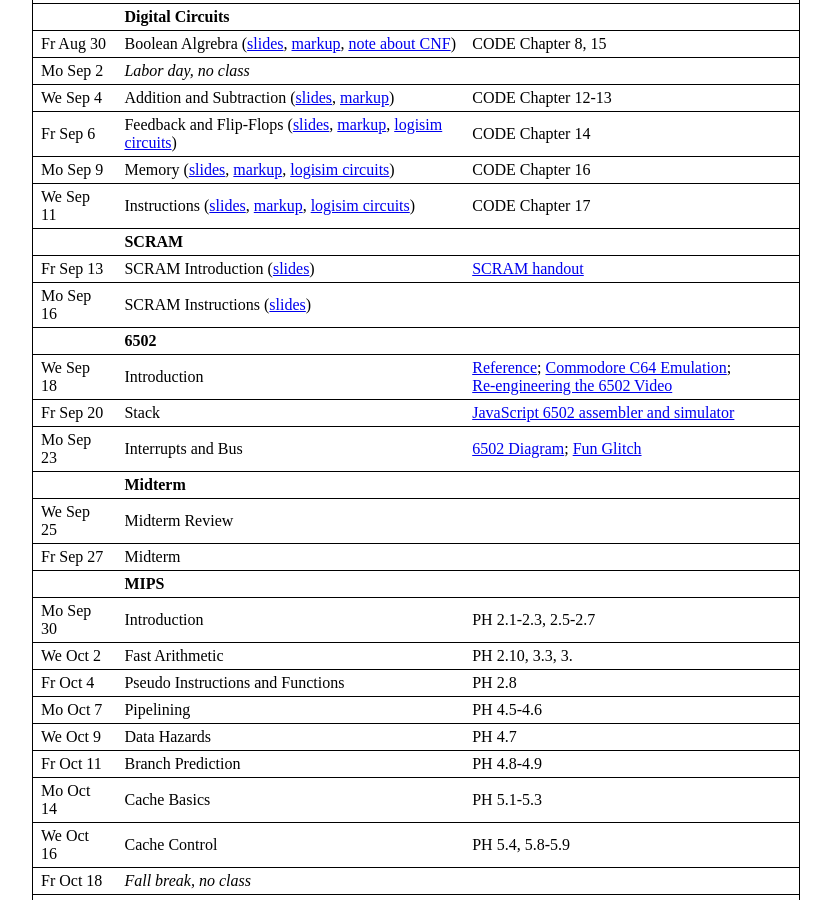
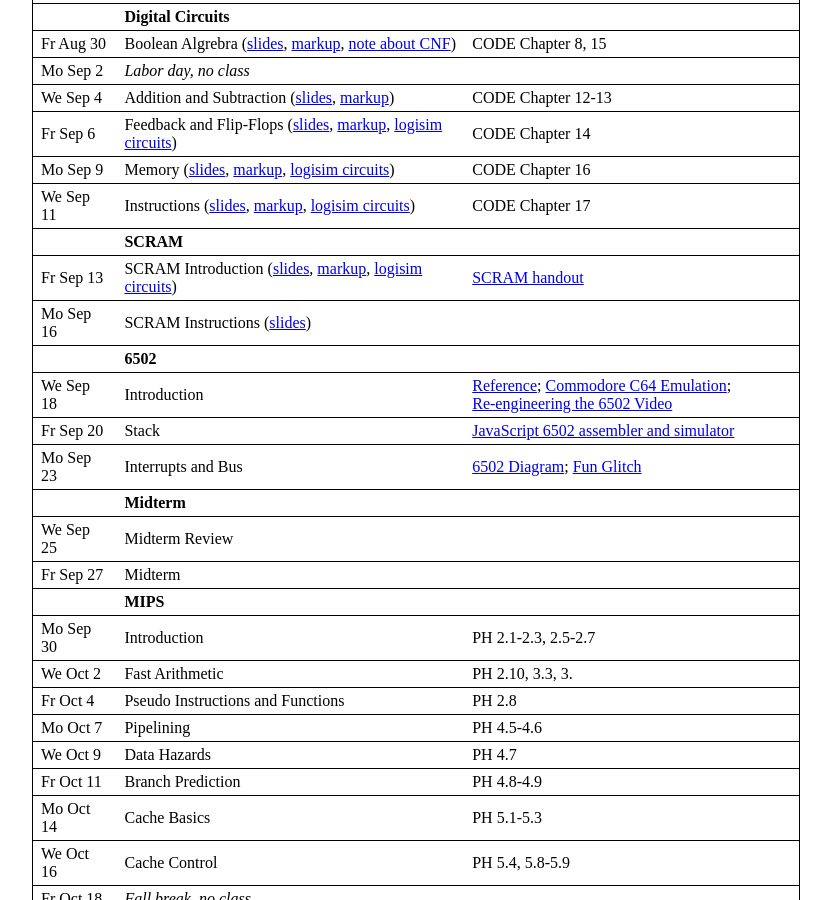
Before and after one commit to jhucsf/fall2019, a Jekyll site: the page built from index.md, in a window 1280 px wide and 900 px high, scrolled down 1056 px. Shown: the whole window, without its empty margins (224-1055 px from the left). Built offline with Jekyll 4.4.1, drawn with Linux system fonts in a browser that asks for light colours.

Commit message:
lecture 7 materials

```diff
--- a/index.md
+++ b/index.md
@@ -59,7 +59,7 @@ Fr Sep 6  | Feedback and Flip-Flops ([slides](lec/lec04.pdf), [markup](lec/lec04
 Mo Sep 9  | Memory ([slides](lec/lec05.pdf), [markup](lec/lec05-ink.pdf), [logisim circuits](res/demoMemory.circ))          | CODE Chapter 16
 We Sep 11 | Instructions ([slides](lec/lec06.pdf), [markup](lec/lec06-ink.pdf), [logisim circuits](res/demoInstructions.circ))    | CODE Chapter 17
           | **SCRAM**
-Fr Sep 13 | SCRAM Introduction ([slides](lec/lec07.pdf))                        | [SCRAM handout](https://www.cs.jhu.edu/~phi/csf/scram/dewdney-omnibus-scram.pdf)
+Fr Sep 13 | SCRAM Introduction ([slides](lec/lec07.pdf), [markup](lec/lec07-ink.pdf), [logisim circuits](res/demoSCRAM.circ))                        | [SCRAM handout](https://www.cs.jhu.edu/~phi/csf/scram/dewdney-omnibus-scram.pdf)
 Mo Sep 16 | SCRAM Instructions ([slides](lec/lec08.pdf))                        |
           | **6502**
 We Sep 18 | Introduction                              | [Reference](http://obelisk.me.uk/6502/index.html); [Commodore C64 Emulation](https://www.cs.jhu.edu/~phi/csf/c64-emulation/);<br> [Re-engineering the 6502 Video](https://www.youtube.com/watch?v=fWqBmmPQP40)
```
Also changed, not shown: 1 other file.
